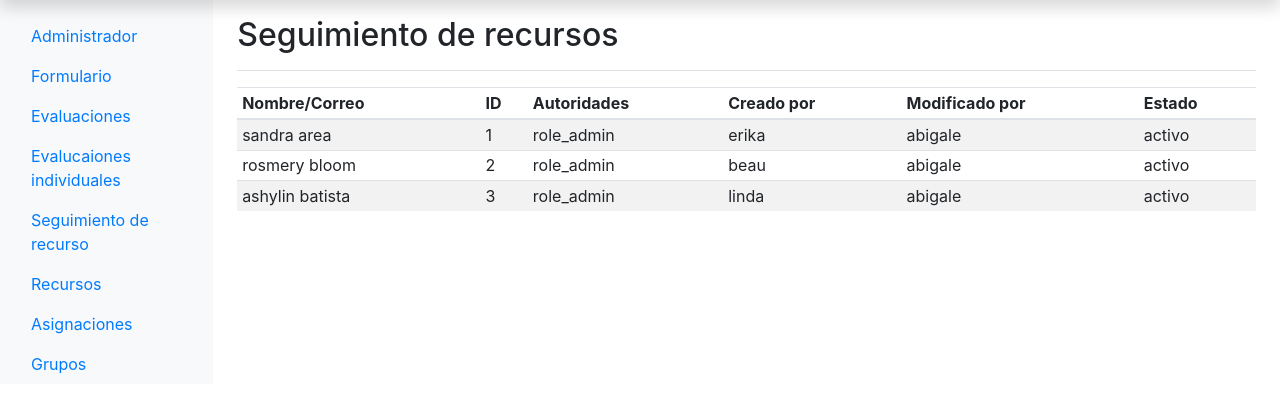
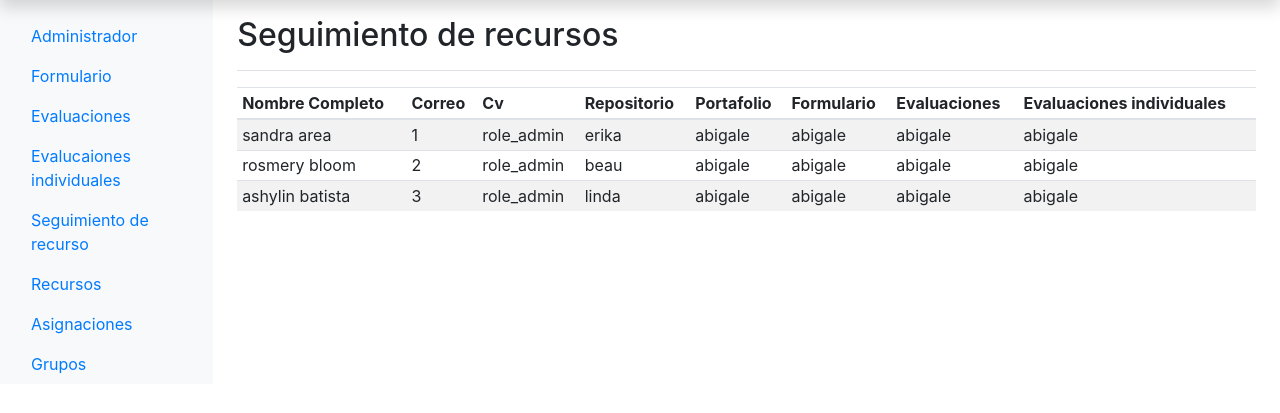
Before and after one commit to JoseJavierPena/grupo-alpha, a PHP site: the page made by admin/seguimiento de recursos.html in a window 1280 px wide. Shown: the part 40-453 px from the top of the page. Run offline with PHP 8.4, Linux system fonts and the light colour scheme.

Commit message:
mejorando lo que falta

```diff
--- a/admin/seguimiento de recursos.html
+++ b/admin/seguimiento de recursos.html
@@ -40,6 +40,7 @@
                         <li class="nav-item">
                             <a class="nav-link active" aria-current="page" href="../admin/administrador.html">
                                 <span data-feather="home">Administrador </span>
+
                             </a>
                         </li>
                         <li class="nav-item">
@@ -88,16 +89,20 @@
                     <h1 class="h2">Seguimiento de recursos</h1>
 
                 </div>
+
                 <div class="table-responsive">
                     <table class="table table-striped table-sm">
                         <thead>
                             <tr>
-                                <th scope="col">Nombre/Correo</th>
-                                <th scope="col">ID</th>
-                                <th scope="col">Autoridades</th>
-                                <th scope="col">Creado por</th>
-                                <th scope="col">Modificado por</th>
-                                <th scope="col">Estado</th>
+                                <th scope="col">Nombre Completo</th>
+                                <th scope="col">Correo</th>
+                                <th scope="col">Cv</th>
+                                <th scope="col">Repositorio</th>
+                                <th scope="col">Portafolio</th>
+                                <th scope="col">Formulario</th>
+                                <th scope="col">Evaluaciones</th>
+                                <th scope="col">Evaluaciones individuales</th>
+
                             </tr>
                         </thead>
                         <tbody>
@@ -107,7 +112,10 @@
                                 <td>role_admin</td>
                                 <td>erika</td>
                                 <td>abigale</td>
-                                <td>activo</td>
+                                <td>abigale</td>
+                                <td>abigale</td>
+                                <td>abigale</td>
+
                             </tr>
                             <tr>
                                 <td>rosmery bloom</td>
@@ -115,7 +123,10 @@
                                 <td>role_admin</td>
                                 <td>beau</td>
                                 <td>abigale</td>
-                                <td>activo</td>
+                                <td>abigale</td>
+                                <td>abigale</td>
+                                <td>abigale</td>
+
                             </tr>
                             <tr>
                                 <td>ashylin batista</td>
@@ -123,7 +134,10 @@
                                 <td>role_admin</td>
                                 <td>linda</td>
                                 <td>abigale</td>
-                                <td>activo</td>
+                                <td>abigale</td>
+                                <td>abigale</td>
+                                <td>abigale</td>
+
                             </tr>
 
                         </tbody>
```
Also changed, not shown: admin/administrador.html (+11 -0 lines), assets/css/style Formulario.css (+9 -6 lines), cuestionarios/Formulario.html (+7 -7 lines), assets/img/delete-bin-6-fill.png (added).
